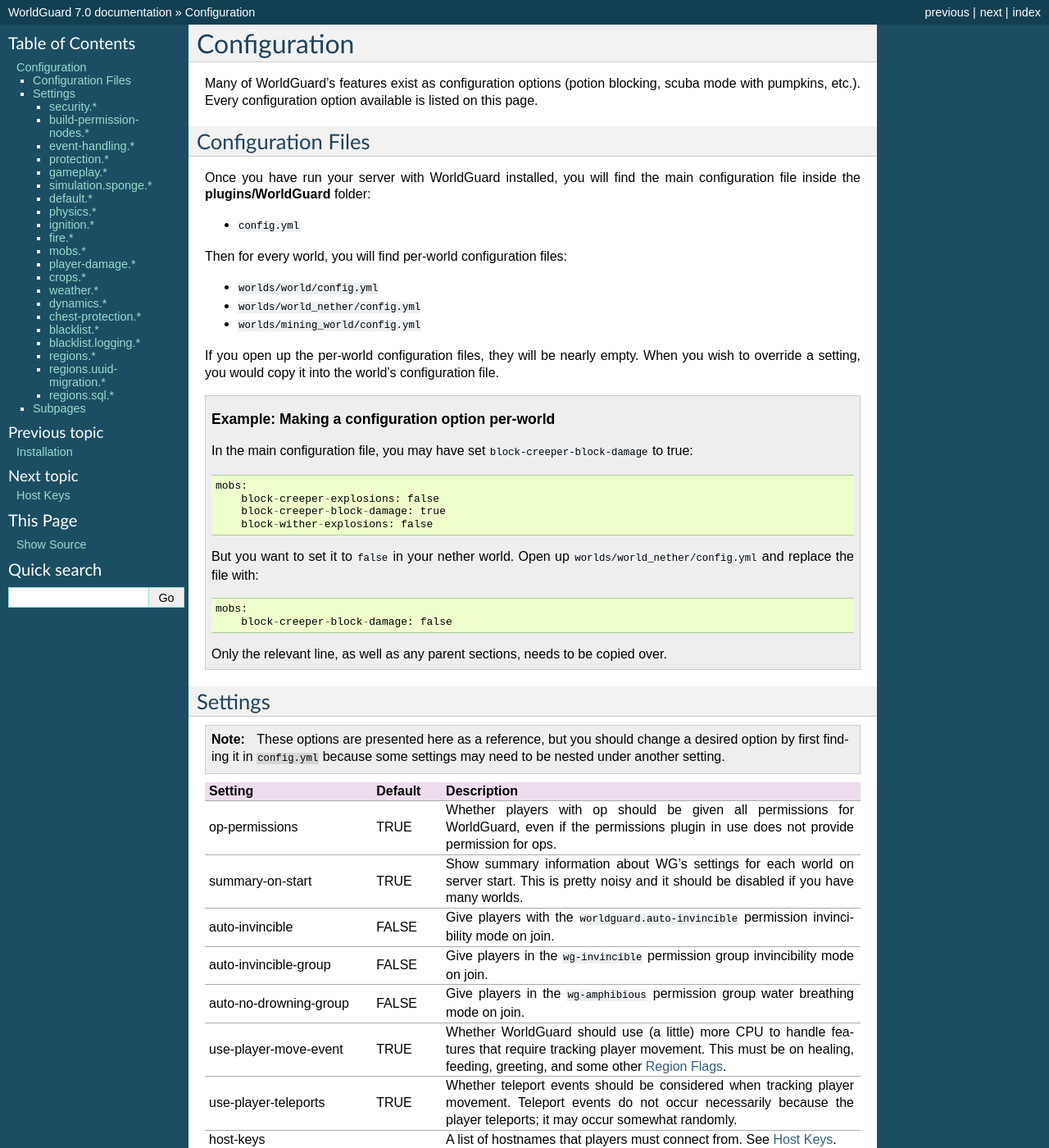
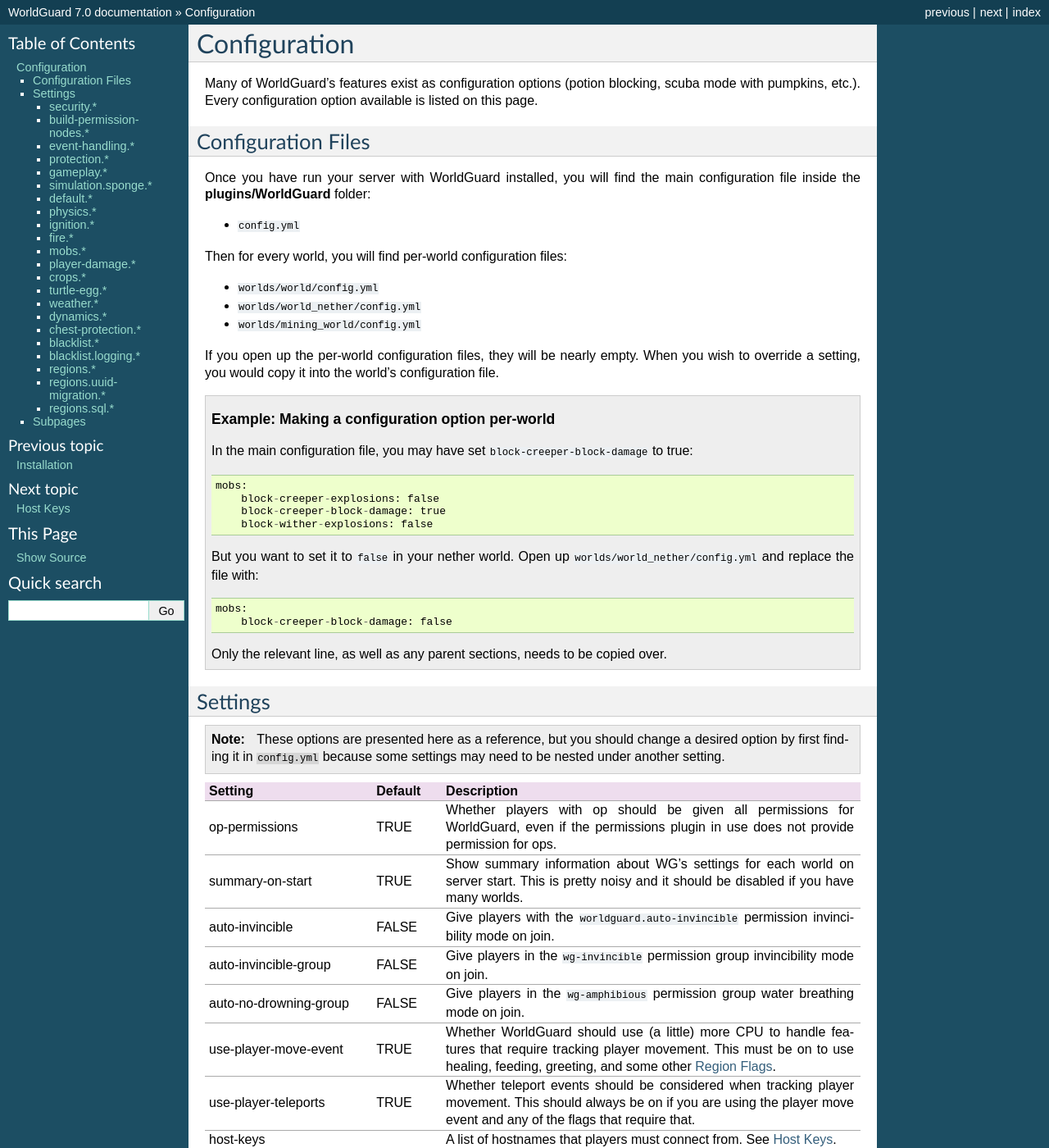
Before and after one commit to aurorasmiles/WorldGuardDocs, a Sphinx documentation site: the page built from source/config.rst, in a window 1280 px wide and 1400 px high. Shown: the whole window at 82% size. Built offline with Sphinx 7.4.7, drawn with Linux system fonts in a browser that asks for light colours; some of the changed text lies outside the part shown.

Commit message:
Add a few missing config options.
Also formatting fixes.

```diff
--- a/source/config.rst
+++ b/source/config.rst
@@ -51,8 +51,8 @@
     auto-invincible,FALSE,Give players with the ``worldguard.auto-invincible`` permission invincibility mode on join.
     auto-invincible-group,FALSE,Give players in the ``wg-invincible`` permission group invincibility mode on join.
     auto-no-drowning-group,FALSE,Give players in the ``wg-amphibious`` permission group water breathing mode on join.
-    use-player-move-event,TRUE,"Whether WorldGuard should use (a little) more CPU to handle features that require tracking player movement. This must be on healing, feeding, greeting, and some other :doc:`regions/flags`."
-    use-player-teleports,TRUE,Whether teleport events should be considered when tracking player movement. Teleport events do not occur necessarily because the player teleports; it may occur somewhat randomly.
+    use-player-move-event,TRUE,"Whether WorldGuard should use (a little) more CPU to handle features that require tracking player movement. This must be on to use healing, feeding, greeting, and some other :doc:`regions/flags`."
+    use-player-teleports,TRUE,Whether teleport events should be considered when tracking player movement. This should always be on if you are using the player move event and any of the flags that require that.
     host-keys,,A list of hostnames that players must connect from. See :doc:`host-keys`.
 
 security.*
@@ -86,6 +86,7 @@
     interaction-whitelist,[],"A list of block types that should not be protected. For example, if chests were added to this list, then they would never be protected with :doc:`region protection <regions/index>`. This setting is useful primarily when non-vanilla functionality is present (game features added by other plugins or mods) and you don't want it blocked."
     emit-block-use-at-feet,[],"A list of items that, if used, will also require that the player have the permission to *theoretically* modify the block at his or her feet. This setting is useful primarily when there is some item from some plugin or mod that uses a projectile (that affects the world) but does not test permission with WorldGuard. However, this is not a proper solution because the player can still stand in an area where he or she has permission and shoot *into* the desired area."
     ignore-hopper-item-move-events,FALSE,"Disable protections relating to hoppers moving items to and from containers. This can be set to true to slightly improve performance if your server has many hoppers, but be warned that it will allow hoppers outside regions to pull items from inside regions if they are close enough to the border."
+    break-hoppers-on-denied-move,TRUE,"If a hopper attempts to pull an item and is denied (as long as the previous config setting is false), WorldGuard will break the hopper block to prevent it from continuously attempting to pull items."
 
 .. topic:: Example: Disabling protection on workbenches
 
@@ -242,8 +243,13 @@
     :header: Setting, Default, Description
     :widths: 12, 5, 30
 
-    disable-creature-trampling,FALSE,"Disable the trampling of crops by creatures."
-    disable-player-trampling,FALSE,"Disable the trampling of crops by players."
+    disable-creature-trampling,FALSE,"Disable the trampling of farmland by creatures."
+    disable-player-trampling,FALSE,"Disable the trampling of farmland by players."
+
+turtle-egg.*
+~~~~~~~~~~~~
+
+Same options as the crops section, but for turtle eggs.
 
 weather.*
 ~~~~~~~~~
@@ -335,13 +341,14 @@
     :widths: 18, 5, 26
 
     wand,leather,"The ID of the item that is used to right click a block to inspect the regions affecting it. By default, this item is cow leather. Before, it was string but Minecraft added a use for string."
-	disable-bypass-by-default,FALSE,"Whether bypass permissions are disabled by default."
-	announce-bypass-status,FALSE,"Whether a hint for ``/region bypass`` should be displayed at login."
+    disable-bypass-by-default,FALSE,"Whether bypass permissions are disabled by default."
+    announce-bypass-status,FALSE,"Whether a hint for ``/region bypass`` should be displayed at login."
     invincibility-removes-mobs,FALSE,"If enabled, if a player is attacked while he or she is invincible due to the invincibility :doc:`region flag <regions/flags>`, then the attacking mob is removed from the world."
     fake-player-build-override,TRUE,"Whether players with a name that start with ``[`` and end with ``]`` should bypass all protection. This is only the case with third-party plugins and mods that use 'fake players' in lieu of firing the proper events."
     explosion-flags-block-entity-damage,TRUE,"Whether the various ``-explosion`` :doc:`region flags <regions/flags>` should also disable entity damage when enabled."
     high-frequency-flags,FALSE,"Whether to handle frequently occurring events such as fire spread or fluid flow in regards to :doc:`region flags <regions/flags>` (such as ``fire-spread``, ``water-flow``, and ``lava-flow``). This is disabled by default because those mentioned flags are rarely used and this setting may result in a performance impact in certain scenarios (many, many players and many, many regions)."
     protect-against-liquid-flow,FALSE,"Whether fluid flows between regions should be blocked. This prevents one player from griefing another by having lava or water flow into the other player's region. This setting must be enabled in tandem with ``high-frequency-flags`` for it to take effect."
+    use-paper-entity-origin,FALSE,"When on a `Paper server <https://papermc.io>`_, this option will treat entities as members of the region where they spawned, not where they currently are. This will automatically prevent mobs that wander into regions from accidentally destroying it. (Note that this is separate from mobs that are targetting players in regions - that is still dependent on the player's permission, not the mob's.)"
     max-claim-volume,30000,"The maximum number of blocks in a region that can be claimed with :doc:`self-serve region claiming <regions/claiming>`."
     claim-only-inside-existing-regions,FALSE,"Whether players can only claim within existing regions."
     max-region-count-per-player:,,"The maximum number of regions that can be claimed by a player (via :doc:`self-serve region claiming <regions/claiming>`). This setting can differ per permission-group if new entries are added below (like for 'default'). 'default' is the default limit. If a player is a member of several groups that are listed, then the player receives the highest limit."
```
